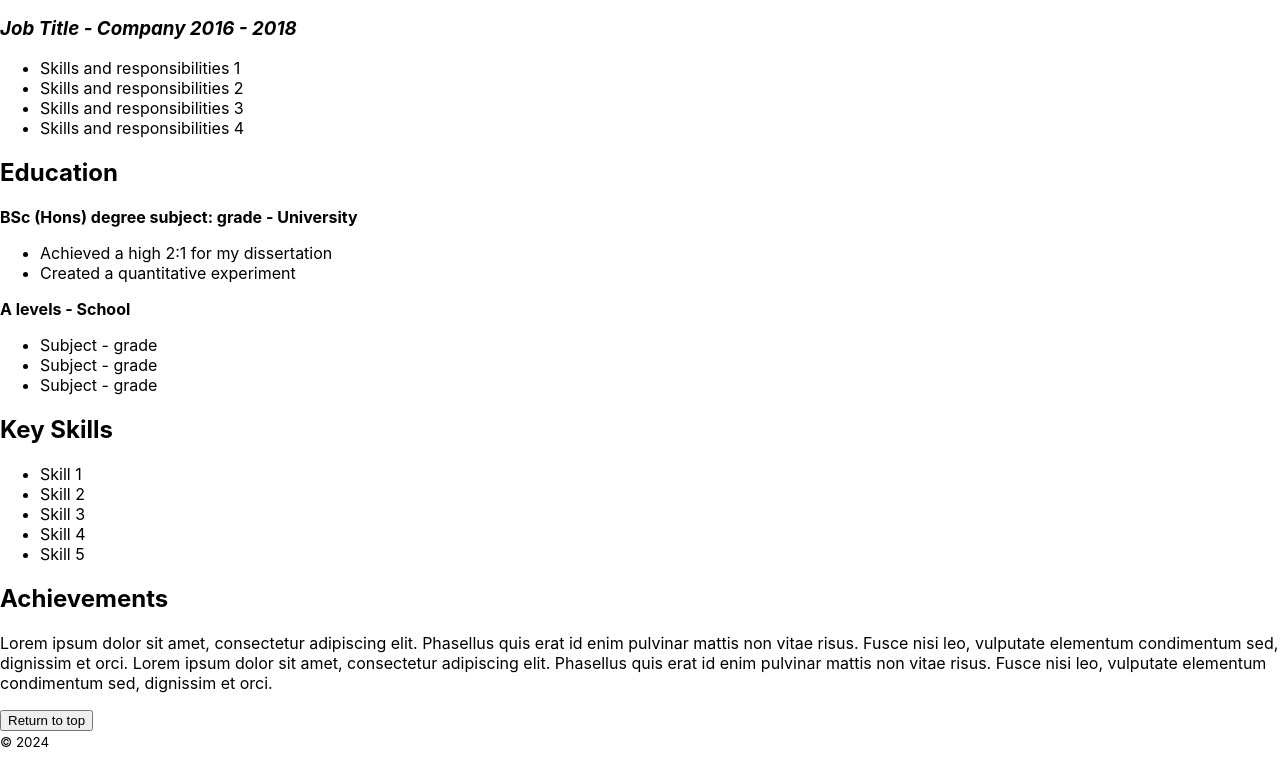
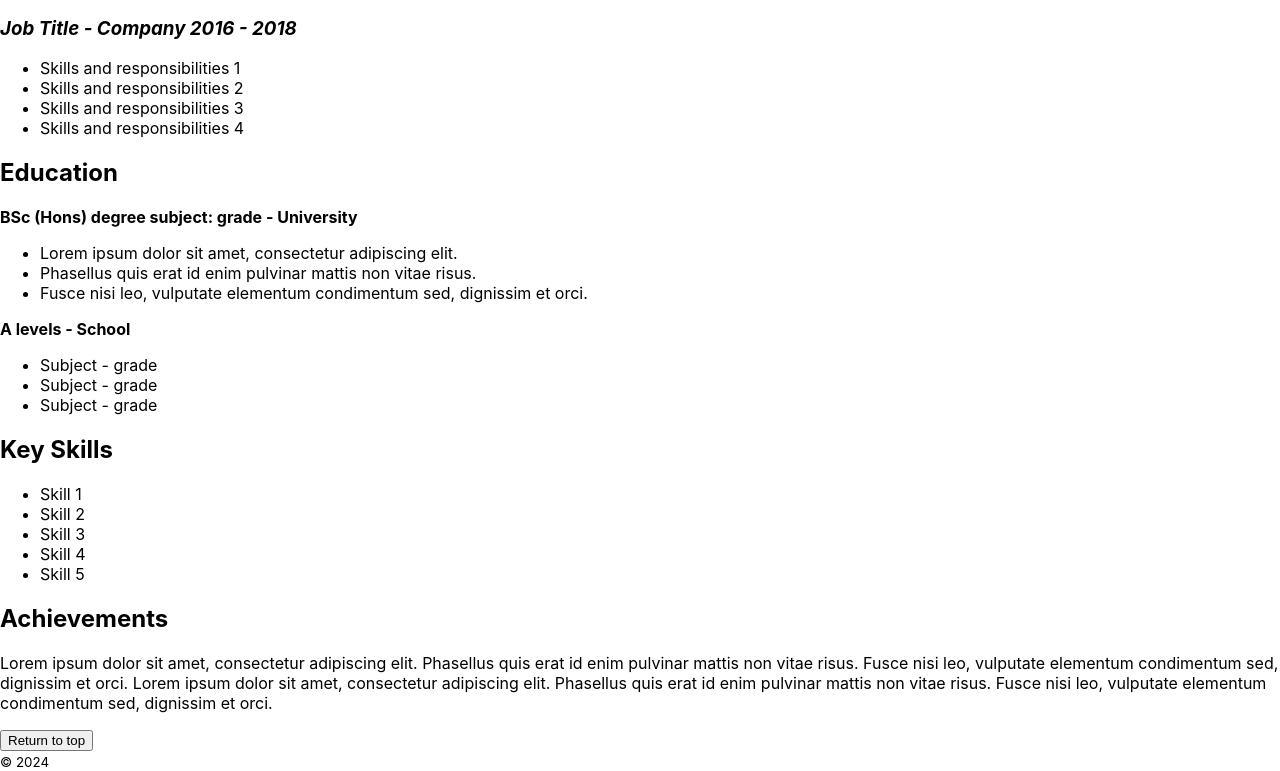
Before and after one commit to em4321/demo, a React (Create React App) app: page / in a window 1280 px wide. Shown: the part 793-1564 px from the top of the page. Built offline with nearby package versions, Linux system fonts and the light colour scheme.

Commit message:
basic webpage

```diff
--- a/src/components/Main.jsx
+++ b/src/components/Main.jsx
@@ -86,8 +86,14 @@ class Main extends Component {
             <strong>BSc (Hons) degree subject: grade - University</strong>
           </p>
           <ul>
-            <li>Achieved a high 2:1 for my dissertation</li>
-            <li>Created a quantitative experiment</li>
+            <li>Lorem ipsum dolor sit amet, consectetur adipiscing elit.</li>
+            <li>
+              Phasellus quis erat id enim pulvinar mattis non vitae risus.
+            </li>
+            <li>
+              Fusce nisi leo, vulputate elementum condimentum sed, dignissim et
+              orci.
+            </li>
           </ul>
           <p>
             <strong>A levels - School</strong>
```
